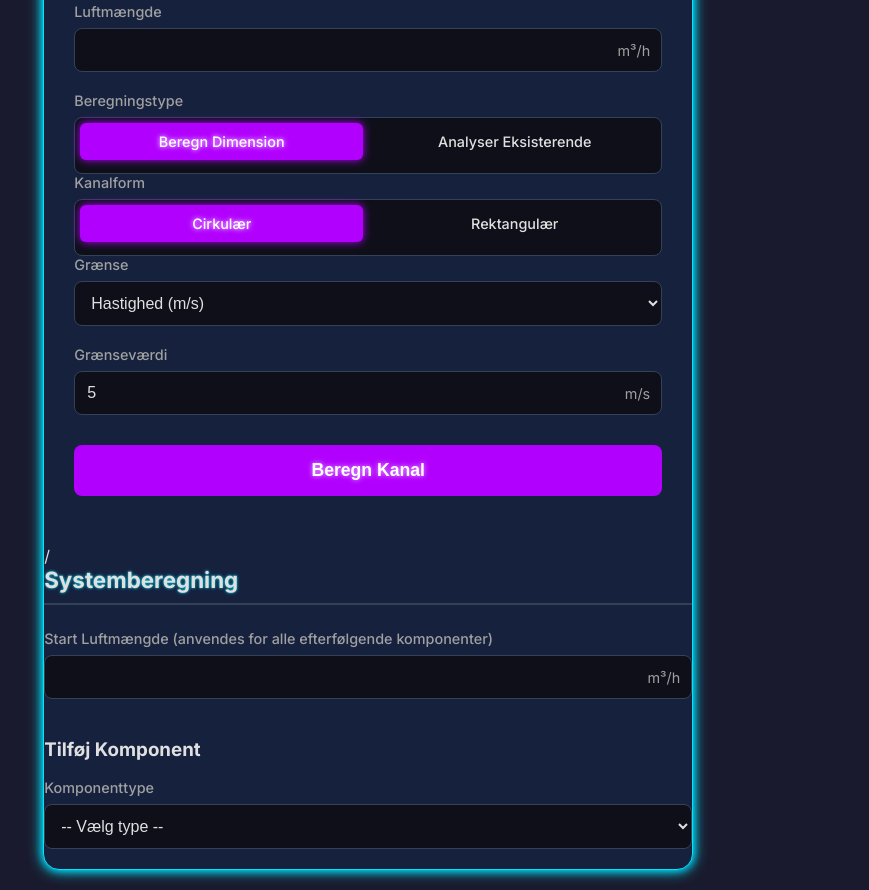
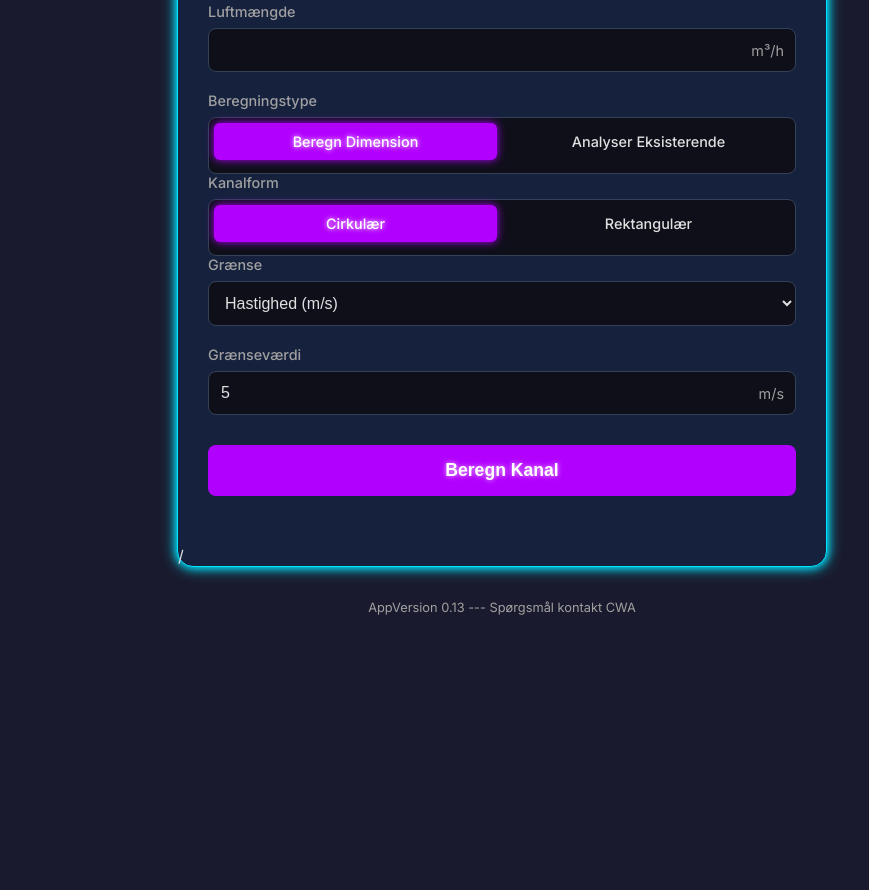
Before and after one commit to ClausClan/NIRAS__Ventilationsberegner, a plain HTML site: page index.html in a window 1280 px wide. Shown: the part 339-1229 px from the top of the page, without its empty margins (138-1007 px from the left). After the commit the page ends 987 px from the top, so only its background shows below. Drawn offline with Linux system fonts and the light colour scheme.

Commit message:
Update index.html

```diff
--- a/index.html
+++ b/index.html
@@ -315,37 +315,6 @@
             <div id="dimensioning" class="tab-content"></div>
             <div id="fittings" class="tab-content hidden"></div>
             <div id="system" class="tab-content hidden"></div>/
-        <section>
-            <h2>Systemberegning</h2>
-
-            <div class="input-group">
-                <label for="system_airflow">Start Luftmængde (anvendes for alle efterfølgende komponenter)</label>
-                <div class="input-unit-wrapper" data-unit="m³/h">
-                    <input type="text" id="system_airflow" class="input-field" required>
-                </div>
-            </div>
-
-            <div id="systemComponentsContainer"></div>
-
-            <div id="totalPressureDropContainer" class="results-container"></div>
-
-            <h3 class="section-header">Tilføj Komponent</h3>
-            <form id="systemAddComponentForm">
-                <div class="input-field-group">
-                    <div class="input-group">
-                        <label for="systemComponentType">Komponenttype</label>
-                        <select id="systemComponentType" class="input-field">
-                            <option value="">-- Vælg type --</option>
-                            <option value="straightDuct">Lige Kanal</option>
-                            <option value="fitting">Formstykke</option>
-                            <option value="manualLoss">Manuelt Tab</option>
-                        </select>
-                    </div>
-                </div>
-                <div id="systemComponentInputsContainer"></div>
-            </form>
-        </section>
-        </div>
         </div>
         <footer class="app-footer">
             <p>AppVersion 0.13 --- Spørgsmål kontakt CWA</p>
```
